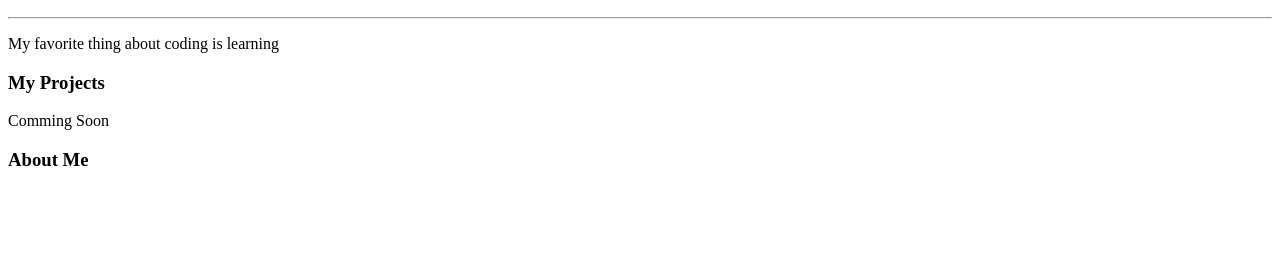
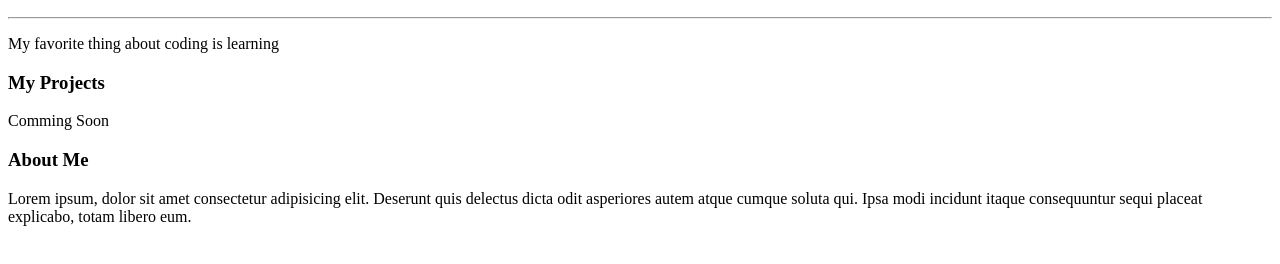
Before and after one commit to dvalades11/portfolio-1, a plain HTML site: page index.html in a window 1280 px wide. Shown: the part 110-374 px from the top of the page. Drawn offline with Linux system fonts and the light colour scheme.

Commit message:
added lorem ipsum under header about me

```diff
--- a/index.html
+++ b/index.html
@@ -21,7 +21,7 @@
     <h3>My Projects</h3>
     <p>Comming Soon</p>
     <h3>About Me</h3>
-
+    <p>Lorem ipsum, dolor sit amet consectetur adipisicing elit. Deserunt quis delectus dicta odit asperiores autem atque cumque soluta qui. Ipsa modi incidunt itaque consequuntur sequi placeat explicabo, totam libero eum.</p>
 </div>
 <!-- Directions:
 
```
